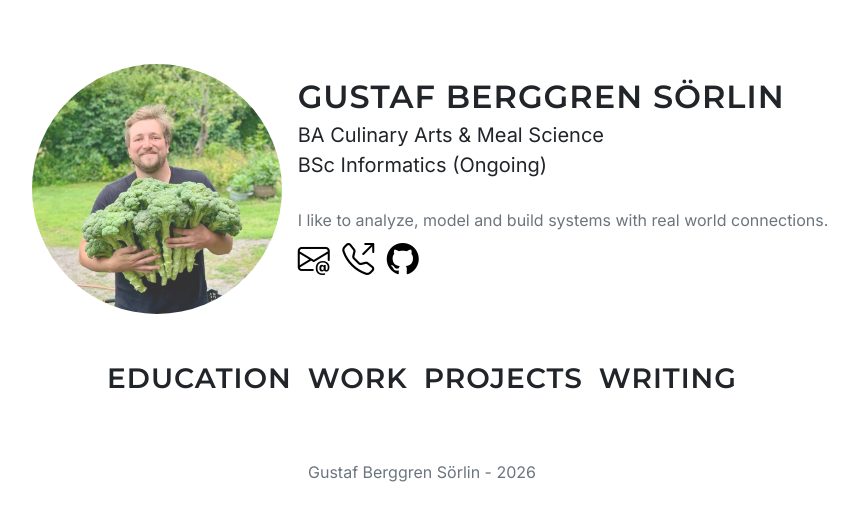
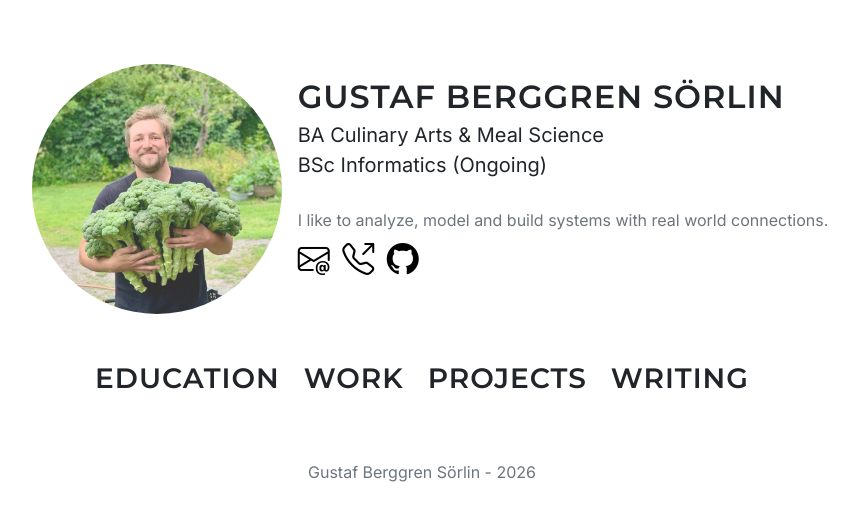
Before and after one commit to gbrggrn/gbrggrn.github.io, a Jekyll site: the page built from index.html, in a window 1280 px wide. Shown: the top 521 px of the page, without its empty margins (218-1076 px from the left). Built offline with Jekyll 4.4.1, drawn with Linux system fonts in a browser that asks for light colours.

Commit message:
Update index.html

```diff
--- a/index.html
+++ b/index.html
@@ -9,19 +9,19 @@ layout: default
     </div>
   </div>
 
-  <div class="ml-3">
+  <div class="ml-4">
     <div class="category-card" onclick="toggleTimeline('work-timeline')">
       <h3>Work</h3>
     </div>
   </div>
 
-  <div class="ml-3">
+  <div class="ml-4">
     <div class="category-card" onclick="toggleTimeline('proj-timeline')">
       <h3>Projects</h3>
     </div>
   </div>
 
-  <div class="ml-3">
+  <div class="ml-4">
     <div class="category-card" onclick="toggleTimeline('writing-timeline')">
       <h3>Writing</h3>
     </div>
```
